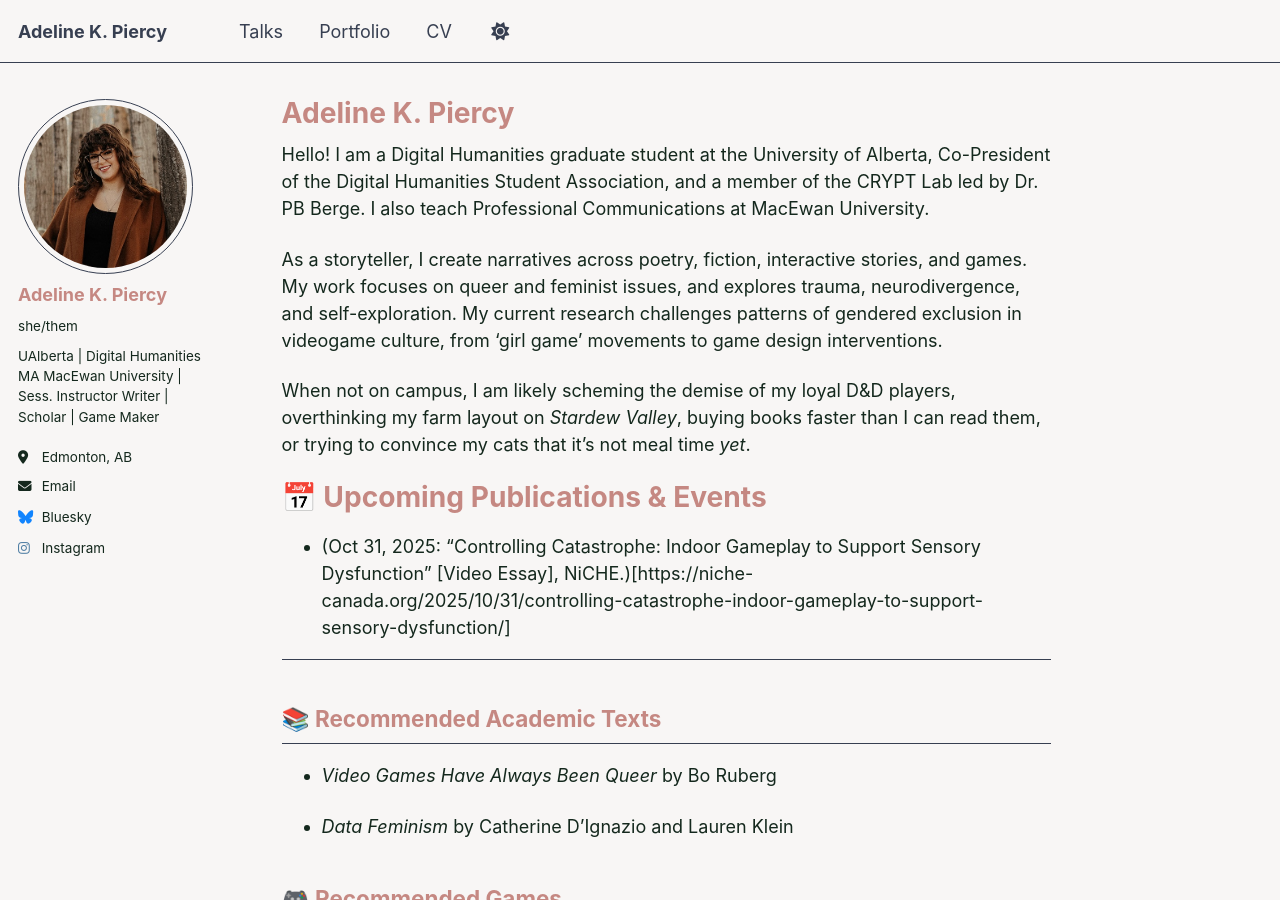
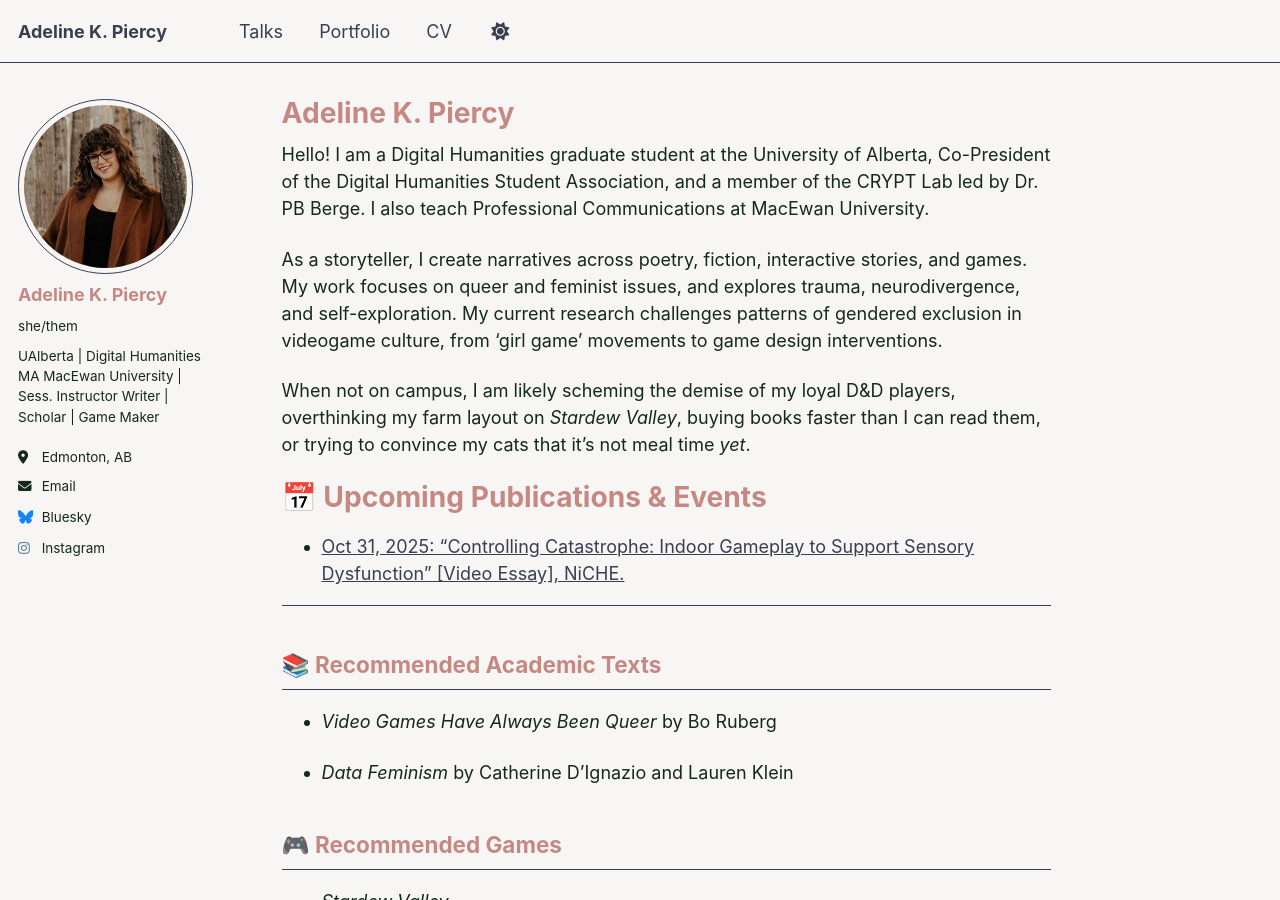
Before and after one commit to akpiercy/me, a Jekyll site: the page built from _pages/about.md, in a window 1280 px wide and 900 px high. Built offline with Jekyll 4.4.1, drawn with Linux system fonts in a browser that asks for light colours.

Commit message:
Update about.md

```diff
--- a/_pages/about.md
+++ b/_pages/about.md
@@ -17,7 +17,7 @@ When not on campus, I am likely scheming the demise of my loyal D&D players, ove
 
 📅 Upcoming Publications & Events
 =========
-* (Oct 31, 2025: "Controlling Catastrophe: Indoor Gameplay to Support Sensory Dysfunction" [Video Essay], NiCHE.)[https://niche-canada.org/2025/10/31/controlling-catastrophe-indoor-gameplay-to-support-sensory-dysfunction/]
+* [Oct 31, 2025: "Controlling Catastrophe: Indoor Gameplay to Support Sensory Dysfunction" [Video Essay], NiCHE.](https://niche-canada.org/2025/10/31/controlling-catastrophe-indoor-gameplay-to-support-sensory-dysfunction/)
 
 -------
 
```
